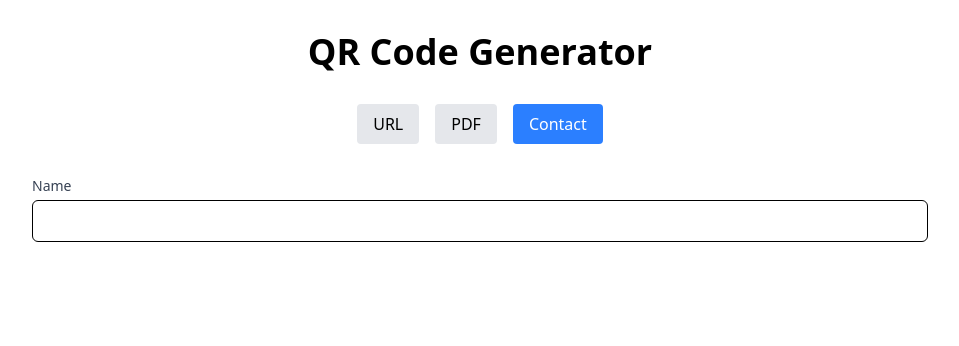
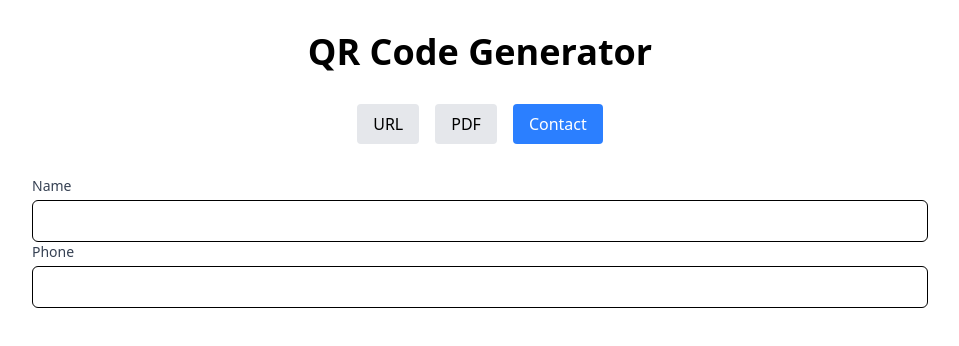
Before and after one commit to EmmanuelOBUjunior/qr_gen, a Next.js app: page / in a window 1280 px wide. Both pictures are taken after a click on the button "Contact". Shown: the top 346 px of the page, without its empty margins (160-1119 px from the left). Built offline with nearby package versions, Linux system fonts and the light colour scheme.

Commit message:
feat:working on the contact form

```diff
--- a/components/ContactForm.tsx
+++ b/components/ContactForm.tsx
@@ -35,6 +35,10 @@ const ContactForm = () => {
       <div>
         <label htmlFor='name' className='block text-sm font-medium text-gray-700'>Name</label>
         <input type='text' id='name' className='mt-1 p-2 w-full border rounded-md' value={contactInfo.name} onChange={(e)=>setContactInfo({...contactInfo,name:e.target.value})}/>
+        <div>
+          <label htmlFor='phone' className='block text-sm font-medium text-gray-700'>Phone</label>
+          <input type='tel' id='phone' className='mt-1 p-2 w-full border rounded-md' value={contactInfo.phone} onChange={(e)=>setContactInfo({...contactInfo,phone:e.target.value})}/>
+        </div>
       </div>
     </form>
   )
```
